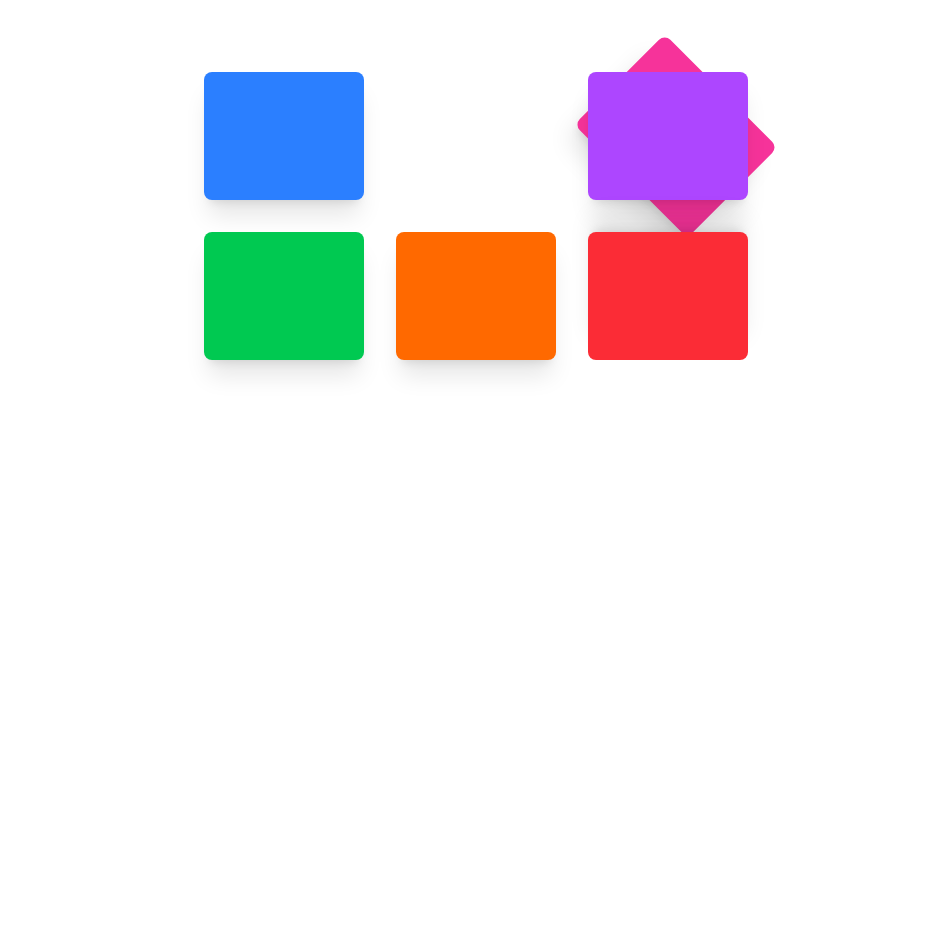
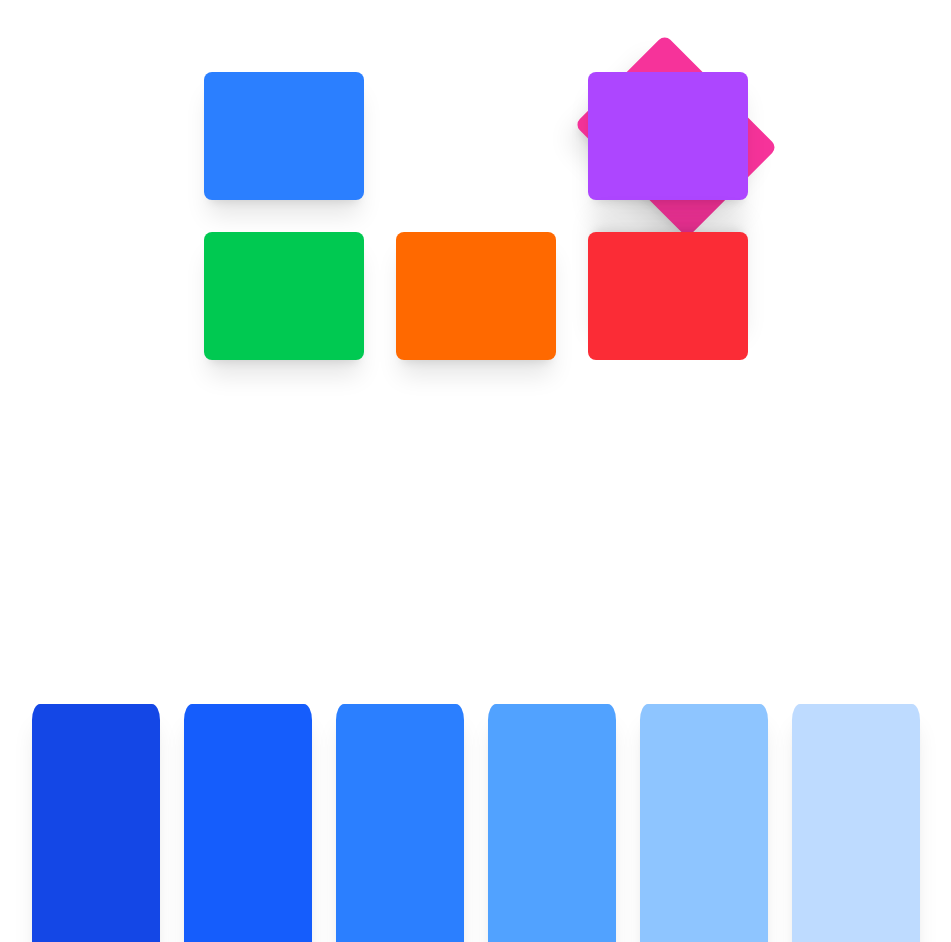
Before and after one commit to MujahidulIslam4541/practice-project-TypescriptAndRedux, a React (Vite) app: page /GSAP in a window 1280 px wide. Shown: the top 942 px of the page, without its empty margins (164-1115 px from the left). Before the commit the page ends 800 px from the top, so only its background shows below. Built offline with nearby package versions, Linux system fonts and the light colour scheme.

Commit message:
explore GSAP Stagger and use this

```diff
--- a/src/App.tsx
+++ b/src/App.tsx
@@ -5,7 +5,7 @@ import ProductDetails from "@/components/ProductDetails";
 import AddToCart from "./components/AddToCart";
 import Error from "./pages/error/Error";
 import SignUp from "./components/signUp/SignUp";
-import GsapTo from "./components/GSAP/GsapTo";
+import GSAP from "./components/GSAP/Index";
 
 export default function App() {
   return (
@@ -21,7 +21,7 @@ export default function App() {
           <Route path="/addToCart" element={<AddToCart></AddToCart>}></Route>
           <Route path="/signIn" element={<SingIn></SingIn>}></Route>
           <Route path="/signUp" element={<SignUp></SignUp>}></Route>
-          <Route path="/GSAP" element={<GsapTo></GsapTo>}></Route>
+          <Route path="/GSAP" element={<GSAP></GSAP>}></Route>
         </Routes>
       </div>
     </Router>
--- /dev/null
+++ b/src/components/GSAP/Gsapstagger.tsx
@@ -0,0 +1,45 @@
+import { useGSAP } from "@gsap/react";
+import gsap from "gsap";
+
+const GsapStagger = () => {
+
+  const boxes = [
+    { id: 1, color: "bg-blue-700" },
+    { id: 2, color: "bg-blue-600" },
+    { id: 3, color: "bg-blue-500" },
+    { id: 4, color: "bg-blue-400" },
+    { id: 5, color: "bg-blue-300" },
+    { id: 6, color: "bg-blue-200" },
+  ];
+
+  useGSAP(() => {
+    gsap.to(".stagger-box", {
+      y: 250,
+      rotation: 360,
+      borderRadius: "10%",
+      duration: 1,
+      yoyo: true,
+      repeat: 1,
+      stagger: {
+        amount: 1.5,
+        ease: "circ.inOut",
+        from: "center",
+      },
+    });
+  }, []);
+
+  return (
+    <div className="min-h-screen flex items-center justify-center p-8">
+      <div className="grid grid-cols-6 gap-6">
+        {boxes.map((box) => (
+          <div
+            key={box.id}
+            className={`w-32 h-64 rounded-lg shadow-xl stagger-box ${box.color}`}
+          ></div>
+        ))}
+      </div>
+    </div>
+  );
+};
+
+export default GsapStagger;
--- /dev/null
+++ b/src/components/GSAP/Index.tsx
@@ -0,0 +1,13 @@
+import GsapStagger from "./Gsapstagger";
+import GsapTo from "./GsapTo";
+
+const GSAP = () => {
+  return (
+    <>
+      <GsapTo></GsapTo>
+      <GsapStagger></GsapStagger>
+    </>
+  );
+};
+
+export default GSAP;
```
